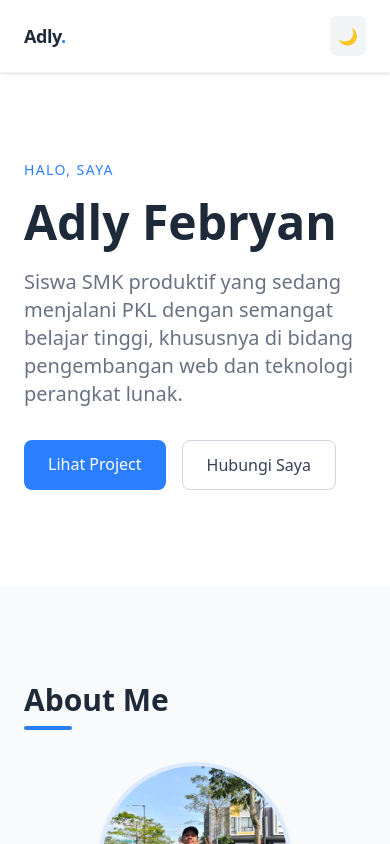
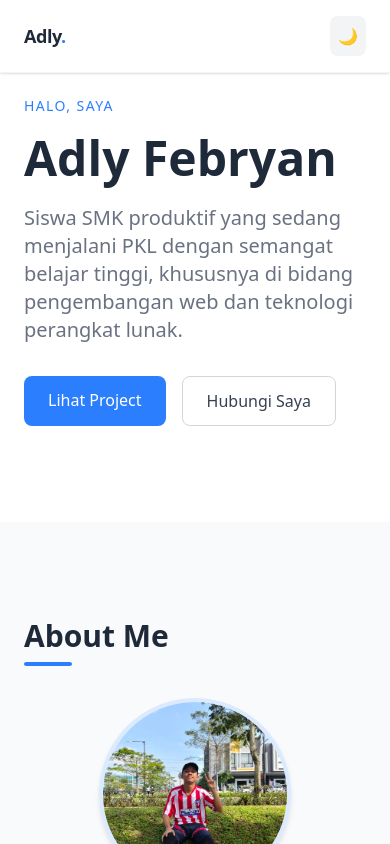
Before and after one commit to adly-248/portofolio-ku, a Next.js app: page / in a window 390 px wide. Shown: the top 844 px of the page. Built offline with nearby package versions, Linux system fonts and the light colour scheme.

Commit message:
fix navbar respon

```diff
--- a/app/page.tsx
+++ b/app/page.tsx
@@ -66,7 +66,7 @@ export default function Home() {
         </nav>
 
       {/* Hero */}
-      <section className="max-w-4xl mx-auto px-6 pt-40 pb-24">
+      <section className="max-w-4xl mx-auto px-6 pt-24 md:pt-40 pb-24">
         <p className="text-blue-500 font-medium mb-3 text-sm tracking-widest uppercase">Halo, saya</p>
         <h1 className="text-5xl font-bold mb-4 leading-tight">Adly Febryan</h1>
         <p className="text-xl text-gray-500 dark:text-gray-400 mb-8 max-w-xl">
```
